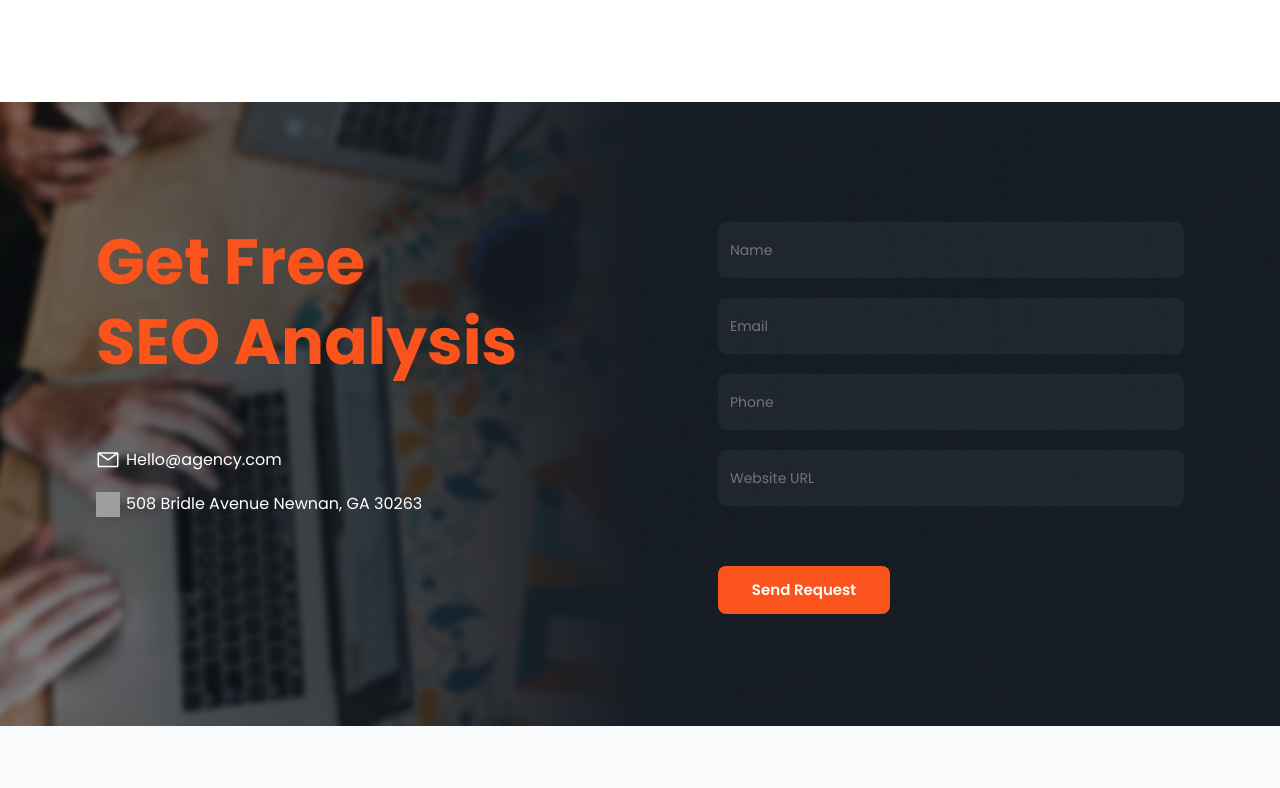
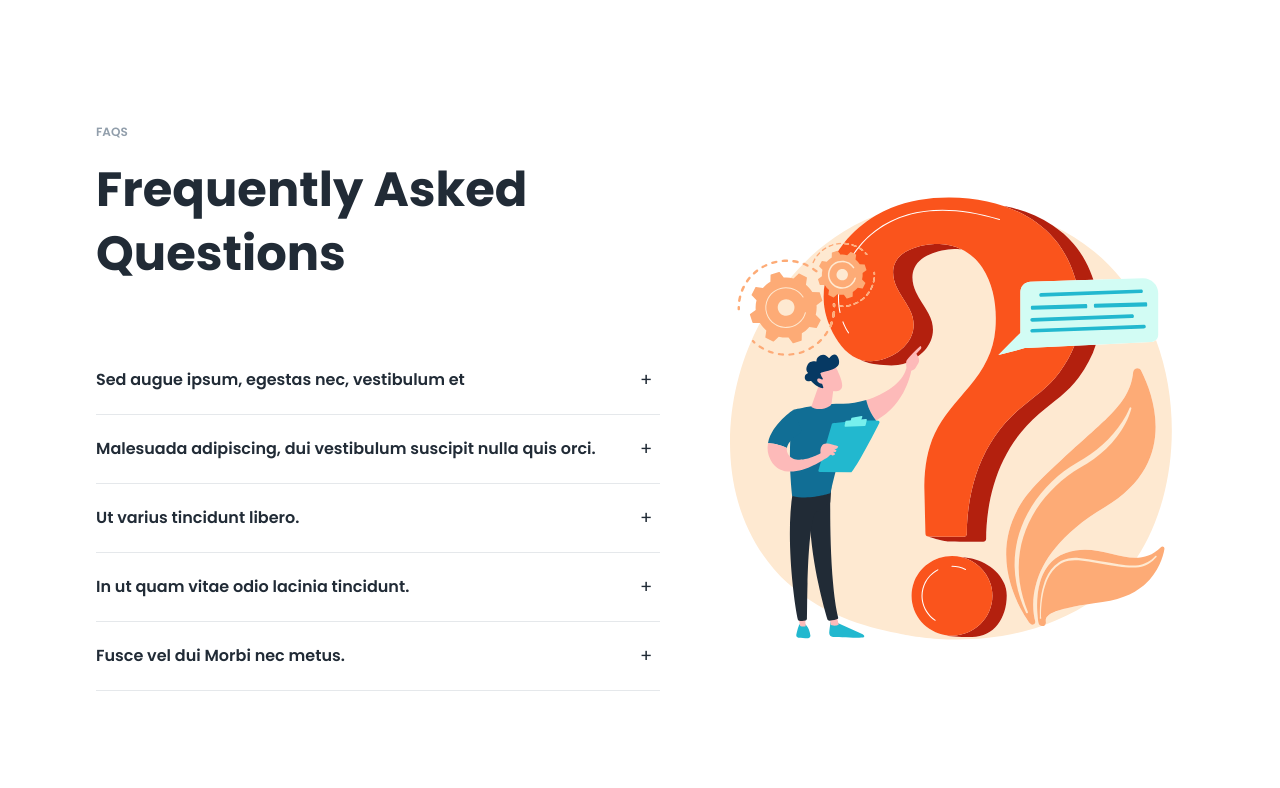
Before and after one commit to Azat02/zone, a React (Create React App) app: page /about in a window 1280 px wide. Shown: the part 7800-8588 px from the top of the page. Built offline with nearby package versions, Linux system fonts and the light colour scheme; grey boxes are pictures that could not be loaded.

Commit message:
feat: questions component

```diff
--- a/src/pages/AboutPage/About.jsx
+++ b/src/pages/AboutPage/About.jsx
@@ -1,5 +1,5 @@
 import LatestPosts from '../../components/latestPosts/LatestPosts'
-// import Questions from '../../components/questions/Questions'
+import Questions from '../../components/questions/Questions'
 import Testimon from '../../components/testimon/Testimon'
 import css from './About.module.css'
 import spotify from '../../assets/img/spotify.svg'
@@ -171,7 +171,7 @@ function About({theme}) {
         </div>
         <LatestPosts theme={theme}/>
         <div className='container'>
-            {/* <Questions theme={theme}/> */}
+            <Questions theme={theme}/>
         </div>
     </>
   )
--- a/src/pages/LandingPage/Landing.jsx
+++ b/src/pages/LandingPage/Landing.jsx
@@ -28,7 +28,7 @@ import LatestPosts from '../../components/latestPosts/LatestPosts'
 import service_email from '../../assets/icons/service_email.svg'
 import '../../i18next/i18next'
 import { useTranslation } from 'react-i18next'
-// import Questions from '../../components/questions/Questions'
+import Questions from '../../components/questions/Questions'
 
 function Landing({theme}) {
     const { t } = useTranslation()
@@ -287,7 +287,7 @@ function Landing({theme}) {
                     </div>
                 </div>
             </section>
-            {/* <Questions theme={theme}/> */}
+            <Questions theme={theme}/>
         </main>
         <Testimon theme={theme}/>
         <LatestPosts theme={theme}/>
```
